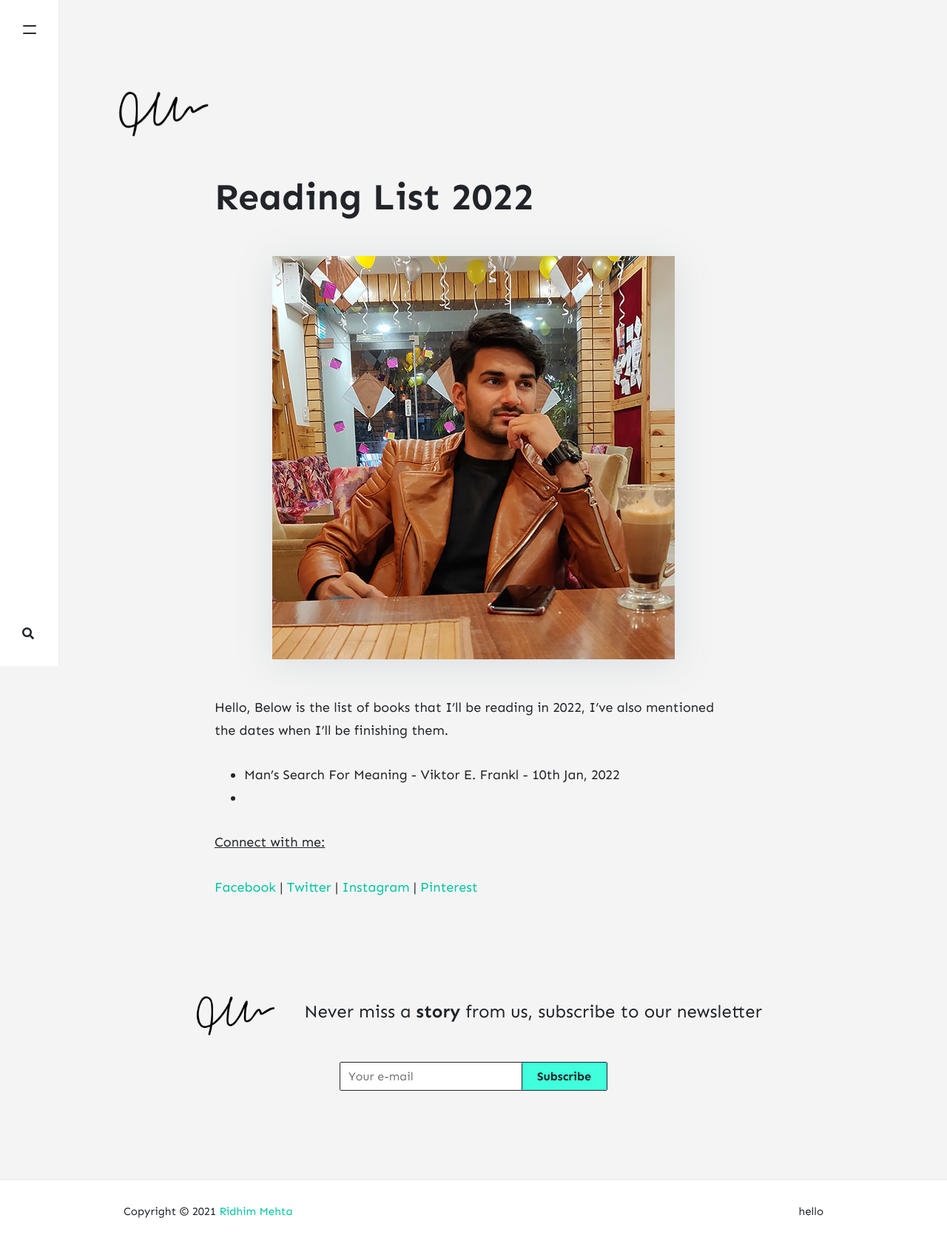
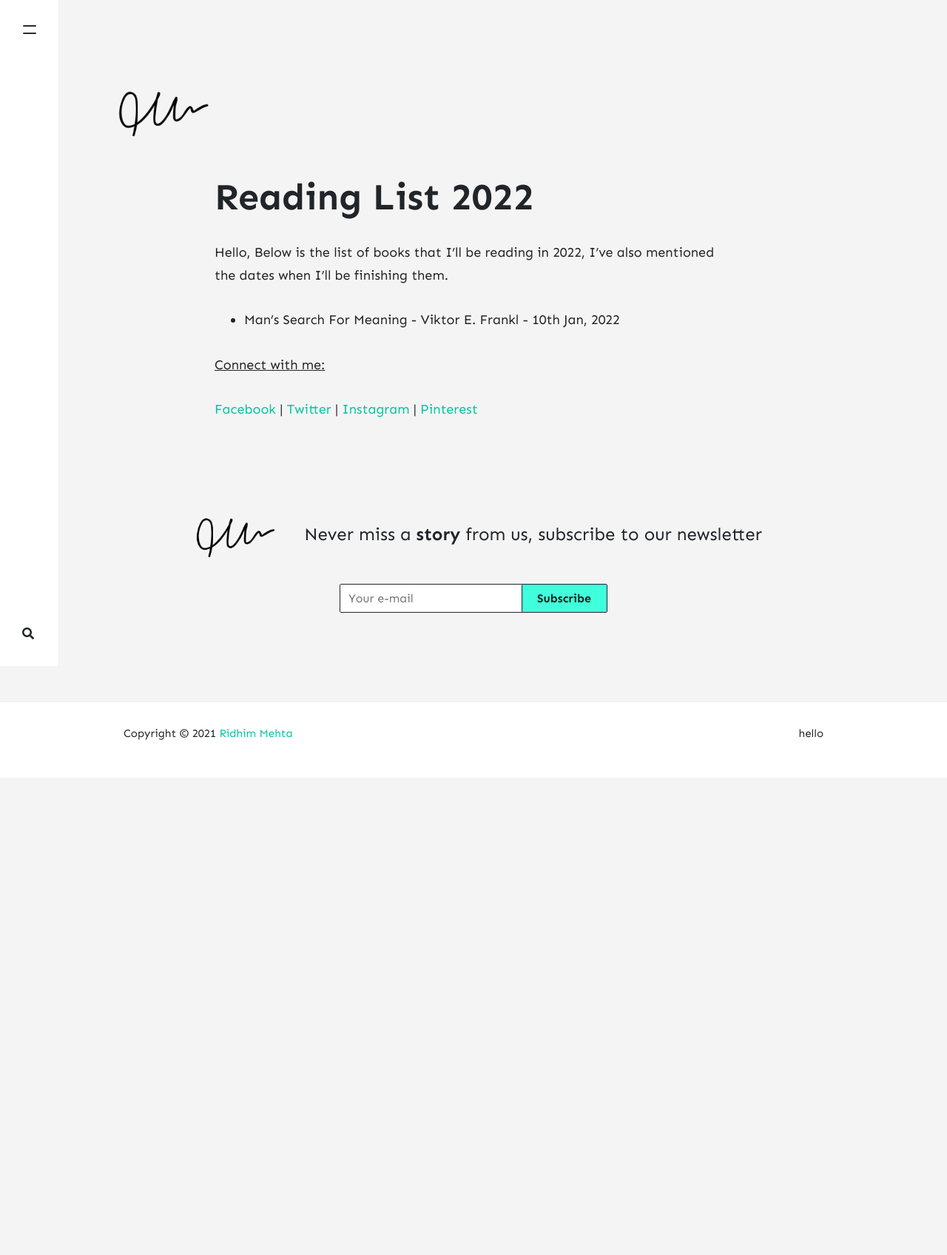
Before and after one commit to rdmmehta/rdmmehta.github.io, a Jekyll site: the page built from _pages/books-to-read.md, in a window 1280 px wide. Shown: the whole page at 74% size. Built offline with Jekyll 4.4.1, drawn with Linux system fonts in a browser that asks for light colours; nearby versions of some CDN libraries; comment, search, counter and statistics services are not loaded; after the commit the page ends 1051 px from its top, so only the background shows below that.

Commit message:
Update books-to-read.md

```diff
--- a/_pages/books-to-read.md
+++ b/_pages/books-to-read.md
@@ -3,7 +3,6 @@ layout: page
 title: Reading List 2022
 permalink: /books-to-read
 comments: false
-image: images/avatar.jpg
 imageshadow: true
 ---
 
@@ -13,7 +12,6 @@ Hello,
 Below is the list of books that I'll be reading in 2022, I've also mentioned the dates when I'll be finishing them.
 
 * Man's Search For Meaning - Viktor E. Frankl - 10th Jan, 2022
-*
 
 
 <u>Connect with me:</u>
```
